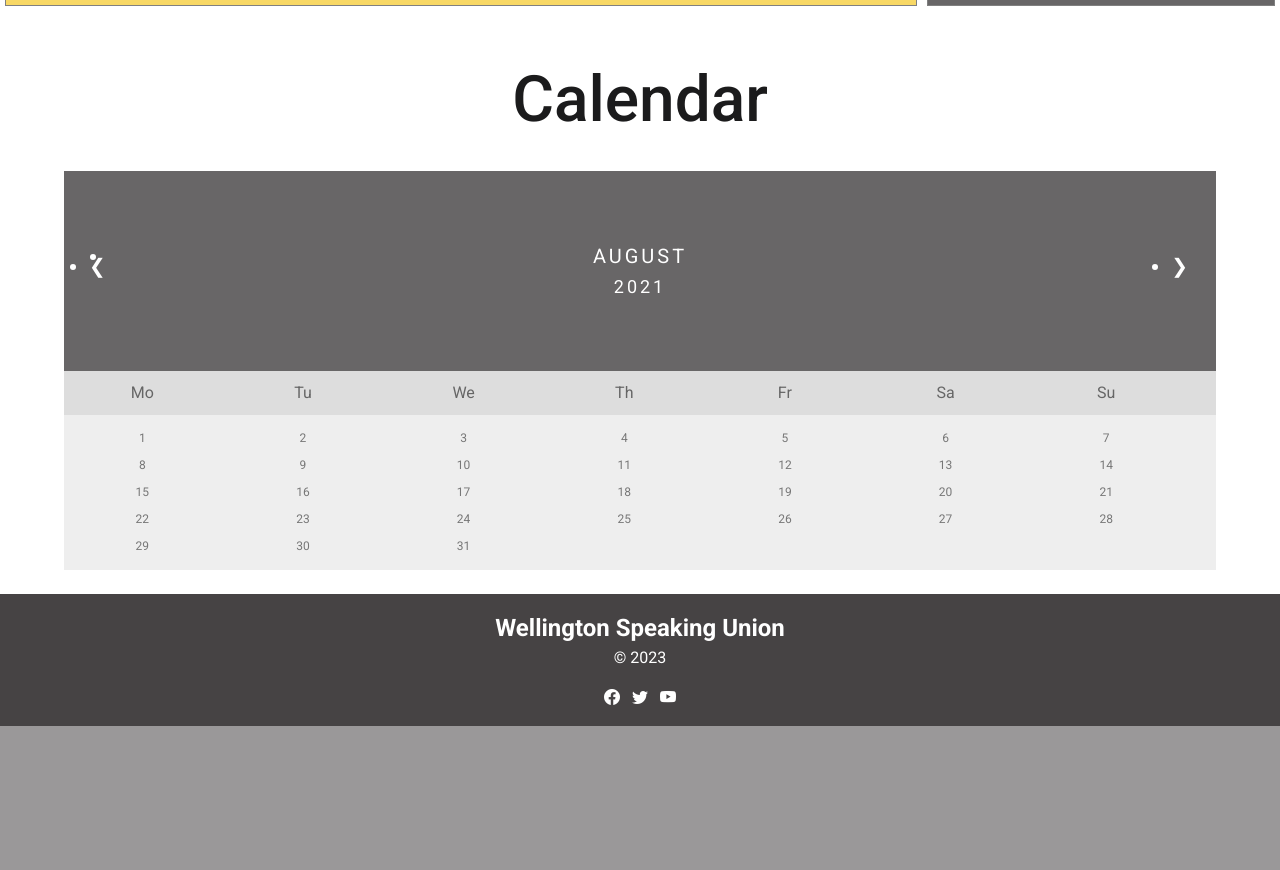
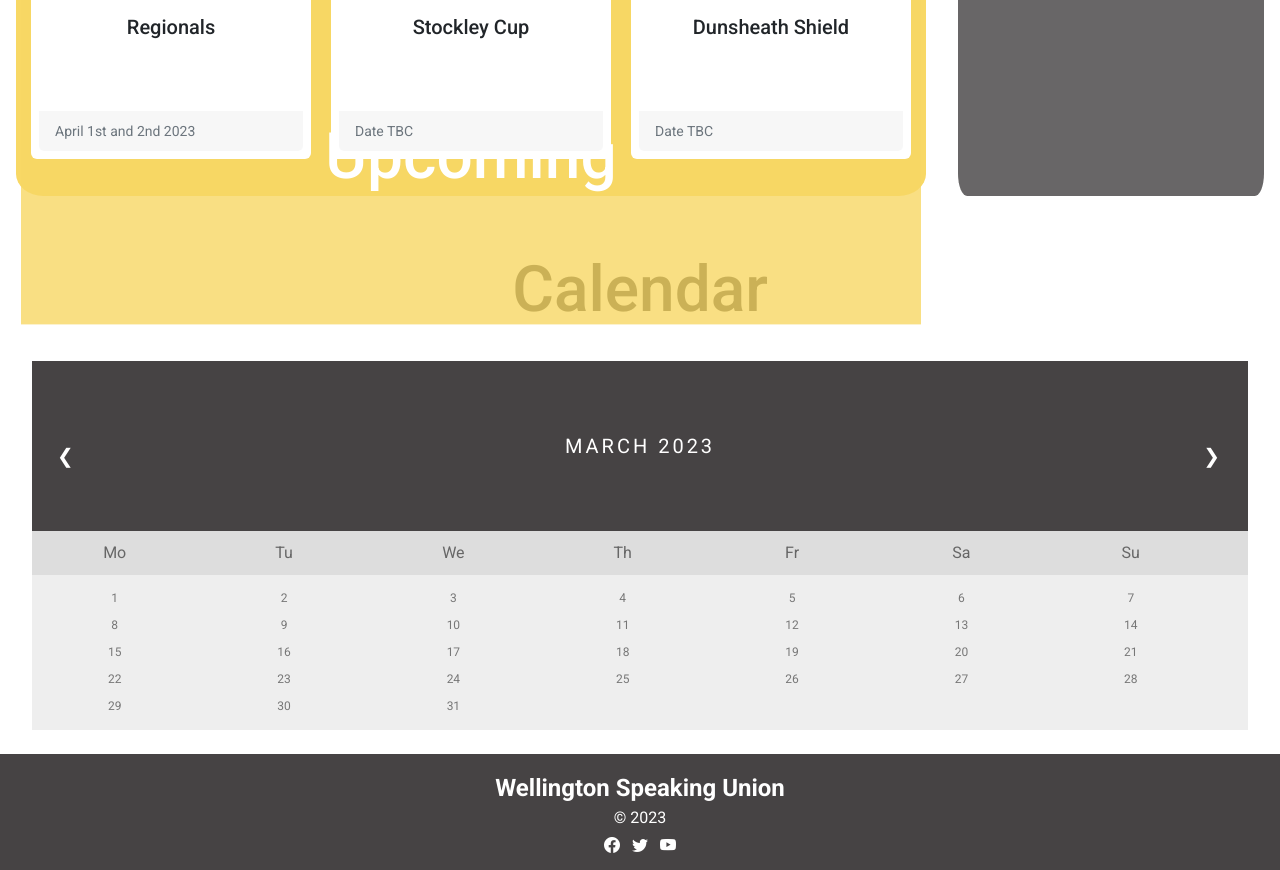
Before and after one commit to chloejxsim/wsu-site, a Flask app: page /news in a window 1280 px wide. Shown: the part 1427-2297 px from the top of the page. Before the commit the page ends 2153 px from the top, so only its background shows below. Run offline with Flask 2, Linux system fonts and the light colour scheme.

Commit message:
made changes to resource page and fixed calendar bug

```diff
--- a/static/styles.css
+++ b/static/styles.css
@@ -220,7 +221,13 @@
 }
 
 #resources-title-1 {
-    color:var(--brand-white)
+    color:var(--brand-white);
+    background-color:rgba(248,216,101,.8);
+    position:relative;
+    top: 50%;
+    left: 50%;
+    transform: translate(-50%,50%);
+    padding:2em;
 }
 
 .page-subheading {
@@ -484,8 +512,8 @@
 /* Month header */
 .month {
     padding: 70px 25px;
-    width: 90%;
-    background:var(--brand-light-gray);
+    width: 95%;
+    background:var(--brand-dark-gray);
     text-align: center;
     margin:auto;
 }
@@ -518,7 +546,7 @@
 /* Weekdays (Mon-Sun) */
 .weekdays {
     margin: auto;
-    width:90%;
+    width:95%;
     padding: 10px 0;
     background-color:#ddd;
 }
@@ -535,7 +563,7 @@
     padding: 10px 0;
     background: #eee;
     margin: auto;
-    width:90%;
+    width:95%;
 }
 
 .days li {
@@ -554,12 +582,13 @@
     background: #1abc9c;
     color: white !important
 }
+
 /*--- Footer --- */
 
 .footer-content{
     background-color: var(--brand-dark-gray);
     text-align: center;
-    padding: 1em 0 0.5em 0;
+    padding: 1em 0 0.25em 0;
     color: var(--brand-white);
 }
 
@@ -573,7 +602,7 @@
     font-weight: 400;
     font-size: 1em;
     text-align: center;
-    padding-bottom: 1em;
+    padding-bottom: 0.25em;
 }
 
 .footer-link{
--- a/templates/news.html
+++ b/templates/news.html
@@ -78,9 +78,9 @@
 
     <div class="month">
   <ul>
-    <li class="prev">&#10094;</li>
-    <li class="next">&#10095;</li>
-    <li>August<br><span style="font-size:18px">2021</span></li>
+    <li class="prev" style="list-style-type: none;">&#10094;</li>
+    <li class="next" style="list-style-type: none;">&#10095;</li>
+    <li style="list-style-type: none;">March 2023</li>
   </ul>
 </div>
 
```
Also changed, not shown: other parts of static/styles.css (+31 -9 lines), templates/resources.html (+11 -11 lines).
